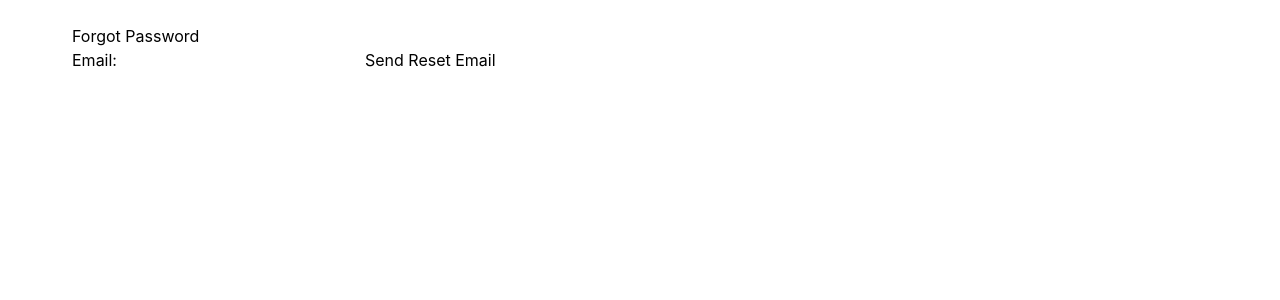
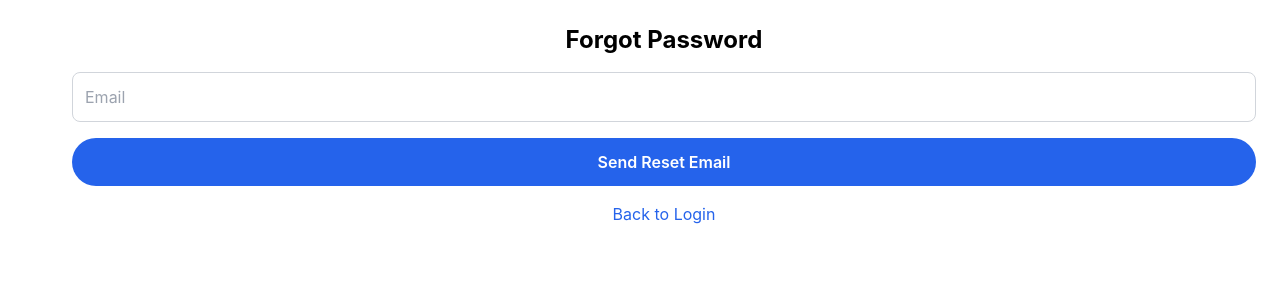
Before and after one commit to Alexis12119/inventory-management, a React (Create React App) app: page /forgot-password in a window 1280 px wide. Shown: the top 300 px of the page. Built offline with nearby package versions, Linux system fonts and the light colour scheme; no server answers.

Commit message:
feat: update

```diff
--- a/src/components/auth/ForgotPasswordForm.js
+++ b/src/components/auth/ForgotPasswordForm.js
@@ -1,37 +1,48 @@
-import React, { useState } from 'react';
-import { supabase } from './supabaseClient';
+import React, { useState } from "react";
+import { useNavigate } from "react-router-dom";
+import { supabase } from "../../supabaseClient";
 
 const ForgotPasswordForm = () => {
-  const [email, setEmail] = useState('');
-  const [message, setMessage] = useState('');
+  const [email, setEmail] = useState("");
+  const [message, setMessage] = useState("");
+  const navigate = useNavigate();
 
-  const handleSubmit = async (e) => {
-    e.preventDefault();
+  const handleSubmit = async () => {
     const { error } = await supabase.auth.resetPasswordForEmail(email, {
-      redirectTo: 'https://inventory-management-rust-mu.vercel.app/reset-password',
+      redirectTo:
+        "https://inventory-management-rust-mu.vercel.app/reset-password",
     });
-
-
     if (error) {
-      setMessage('Error sending reset email: ' + error.message);
+      setMessage("Error: " + error.message);
     } else {
-      setMessage('Password reset email sent! Check your inbox.');
+      setMessage("Password reset email sent. Check your inbox!");
     }
   };
 
   return (
-    <form onSubmit={handleSubmit}>
-      <h2>Forgot Password</h2>
-      <label>Email:</label>
+    <div className="space-y-4">
+      <h2 className="text-2xl font-bold text-center">Forgot Password</h2>
       <input
         type="email"
+        placeholder="Email"
         value={email}
         onChange={(e) => setEmail(e.target.value)}
-        required
+        className="w-full border border-gray-300 rounded-lg p-3 focus:outline-none focus:ring-2 focus:ring-blue-500 transition duration-300"
       />
-      <button type="submit">Send Reset Email</button>
-      {message && <p>{message}</p>}
-    </form>
+      {message && <p className="text-center text-green-500">{message}</p>}
+      <button
+        onClick={handleSubmit}
+        className="bg-blue-600 text-white py-3 px-6 rounded-full w-full hover:bg-blue-700 transition duration-300 font-semibold"
+      >
+        Send Reset Email
+      </button>
+      <button
+        onClick={() => navigate("/")}
+        className="text-blue-600 hover:underline w-full"
+      >
+        Back to Login
+      </button>
+    </div>
   );
 };
 
--- a/src/components/auth/ResetPasswordForm.js
+++ b/src/components/auth/ResetPasswordForm.js
@@ -1,24 +1,22 @@
-
 // components/auth/ResetPasswordForm.js
-import React, { useState } from 'react';
-import { useNavigate, useSearchParams } from 'react-router-dom';
-import { supabase } from './supabaseClient';
+import React, { useState } from "react";
+import { useNavigate, useSearchParams } from "react-router-dom";
+import { supabase } from "./supabaseClient";
 
 const ResetPasswordForm = () => {
-  const [password, setPassword] = useState('');
-  const [confirmPassword, setConfirmPassword] = useState('');
-  const [message, setMessage] = useState('');
+  const [password, setPassword] = useState("");
+  const [confirmPassword, setConfirmPassword] = useState("");
+  const [showPassword, setShowPassword] = useState(false);
+  const [message, setMessage] = useState("");
   const [searchParams] = useSearchParams();
   const navigate = useNavigate();
-
-  const accessToken = searchParams.get('access_token');
-  console.log(accessToken);
+  const accessToken = searchParams.get("access_token");
 
   const handleSubmit = async (e) => {
     e.preventDefault();
 
     if (password !== confirmPassword) {
-      setMessage('Passwords do not match!');
+      setMessage("Passwords do not match!");
       return;
     }
 
@@ -27,33 +25,68 @@ const ResetPasswordForm = () => {
     });
 
     if (error) {
-      setMessage('Error resetting password: ' + error.message);
+      setMessage("Error resetting password: " + error.message);
     } else {
-      setMessage('Password has been reset. You can now log in.');
-      navigate('/');
+      setMessage("Password has been reset. You can now log in.");
+      navigate("/");
     }
   };
 
   return (
-    <form onSubmit={handleSubmit}>
-      <h2>Reset Password</h2>
-      <label>New Password:</label>
+    <div className="space-y-4">
+      <h2 className="text-2xl font-bold text-center">Reset Password</h2>
+      <div className="relative">
         <input
-        type="password"
+          type={showPassword ? "text" : "password"}
+          placeholder="New Password"
           value={password}
           onChange={(e) => setPassword(e.target.value)}
-        required
+          className="w-full border border-gray-300 rounded-lg p-3 focus:outline-none focus:ring-2 focus:ring-blue-500 transition duration-300"
         />
-      <label>Confirm Password:</label>
+        <div
+          className="absolute right-3 top-3 cursor-pointer text-gray-600"
+          onClick={() => setShowPassword(!showPassword)}
+        >
+          {showPassword ? (
+            <AiFillEyeInvisible size={24} />
+          ) : (
+            <AiFillEye size={24} />
+          )}
+        </div>
+      </div>
+      <div className="relative">
         <input
-        type="password"
+          type={showPassword ? "text" : "password"}
+          placeholder="Confirm Password"
           value={confirmPassword}
           onChange={(e) => setConfirmPassword(e.target.value)}
-        required
+          className="w-full border border-gray-300 rounded-lg p-3 focus:outline-none focus:ring-2 focus:ring-blue-500 transition duration-300"
         />
-      <button type="submit">Reset Password</button>
-      {message && <p>{message}</p>}
-    </form>
+        <div
+          className="absolute right-3 top-3 cursor-pointer text-gray-600"
+          onClick={() => setShowPassword(!showPassword)}
+        >
+          {showPassword ? (
+            <AiFillEyeInvisible size={24} />
+          ) : (
+            <AiFillEye size={24} />
+          )}
+        </div>
+      </div>
+      {message && <p className="text-center text-red-500">{message}</p>}
+      <button
+        onClick={handleSubmit}
+        className="bg-blue-600 text-white py-3 px-6 rounded-full w-full hover:bg-blue-700 transition duration-300 font-semibold"
+      >
+        Reset Password
+      </button>
+      <button
+        onClick={() => navigate("/")}
+        className="text-blue-600 hover:underline w-full"
+      >
+        Back to Login
+      </button>
+    </div>
   );
 };
 
```
Lines whose indentation alone changed are shown as unchanged.
